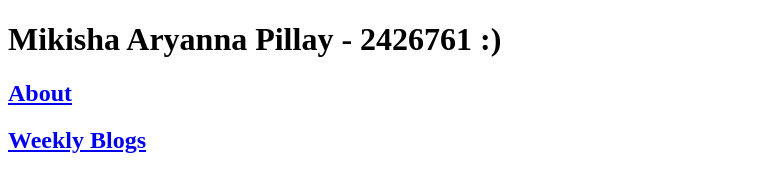
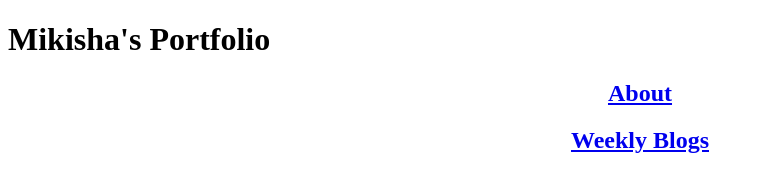
Before and after one commit to Wits-Digital-Arts-Interactive-Media/WSOA3028A_2426761, a plain HTML site: page index.html in a window 1280 px wide. Shown: the whole page, without its empty margins (0-764 px from the left). Drawn offline with Linux system fonts and the light colour scheme.

Commit message:
formatting and some other fixes

```diff
--- a/index.html
+++ b/index.html
@@ -7,10 +7,12 @@
 </head>
 
 <body>
-  <h1> Mikisha Aryanna Pillay - 2426761 :) </h1>
+  <h1> Mikisha's Portfolio </h1>
   <nav>
-    <h2> <a href="about.html"> About </a> </h2>
-    <h2> <a href="blog.html"> Weekly Blogs </a> </h2>
+    <center>
+      <h2> <a href="about.html"> About </a> </h2>
+      <h2> <a href="blog.html"> Weekly Blogs </a> </h2>
+    </center>
   </nav>
 
   <p>
```
Also changed, not shown: blog.html (+1 -1 lines).
